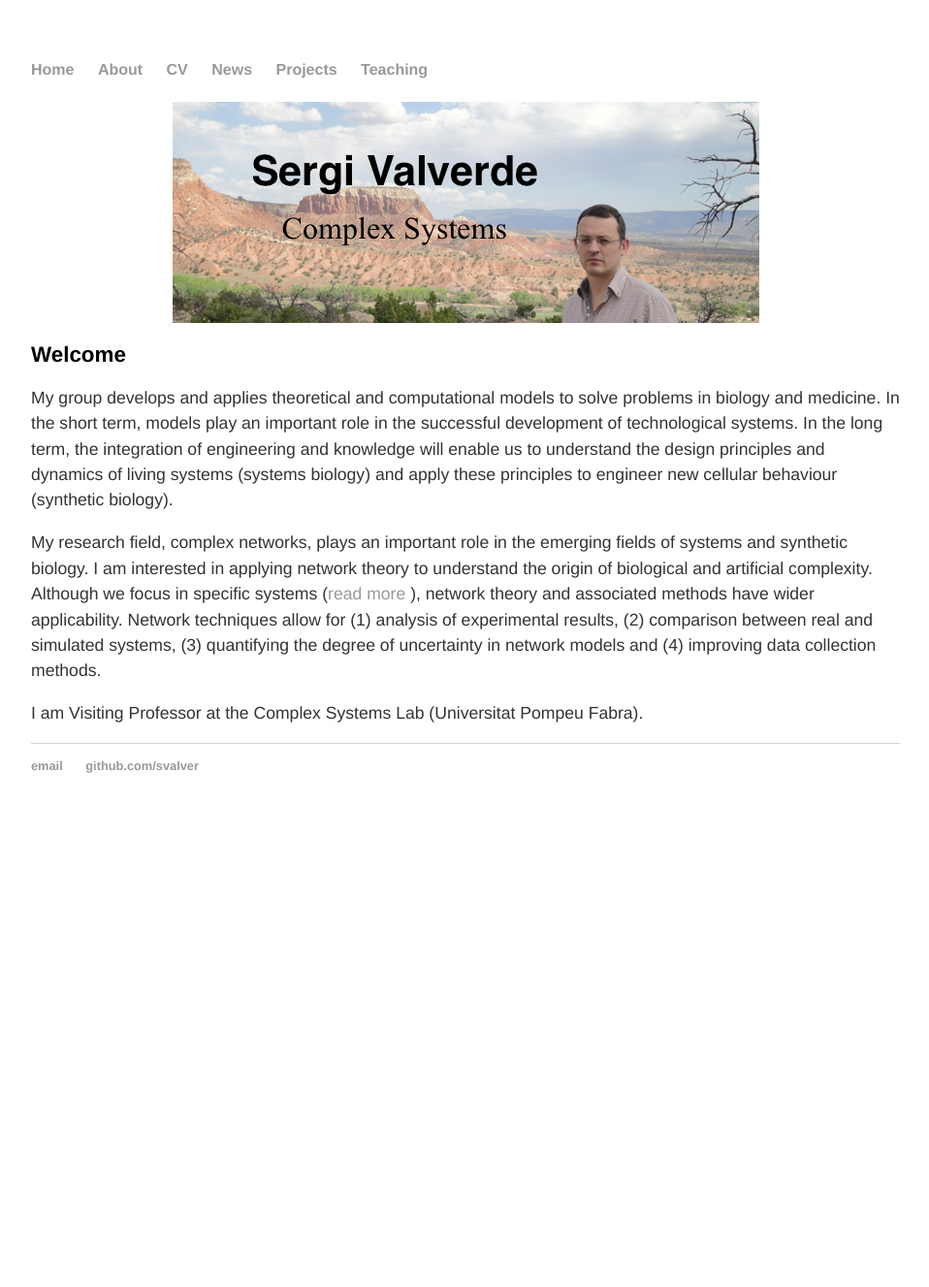
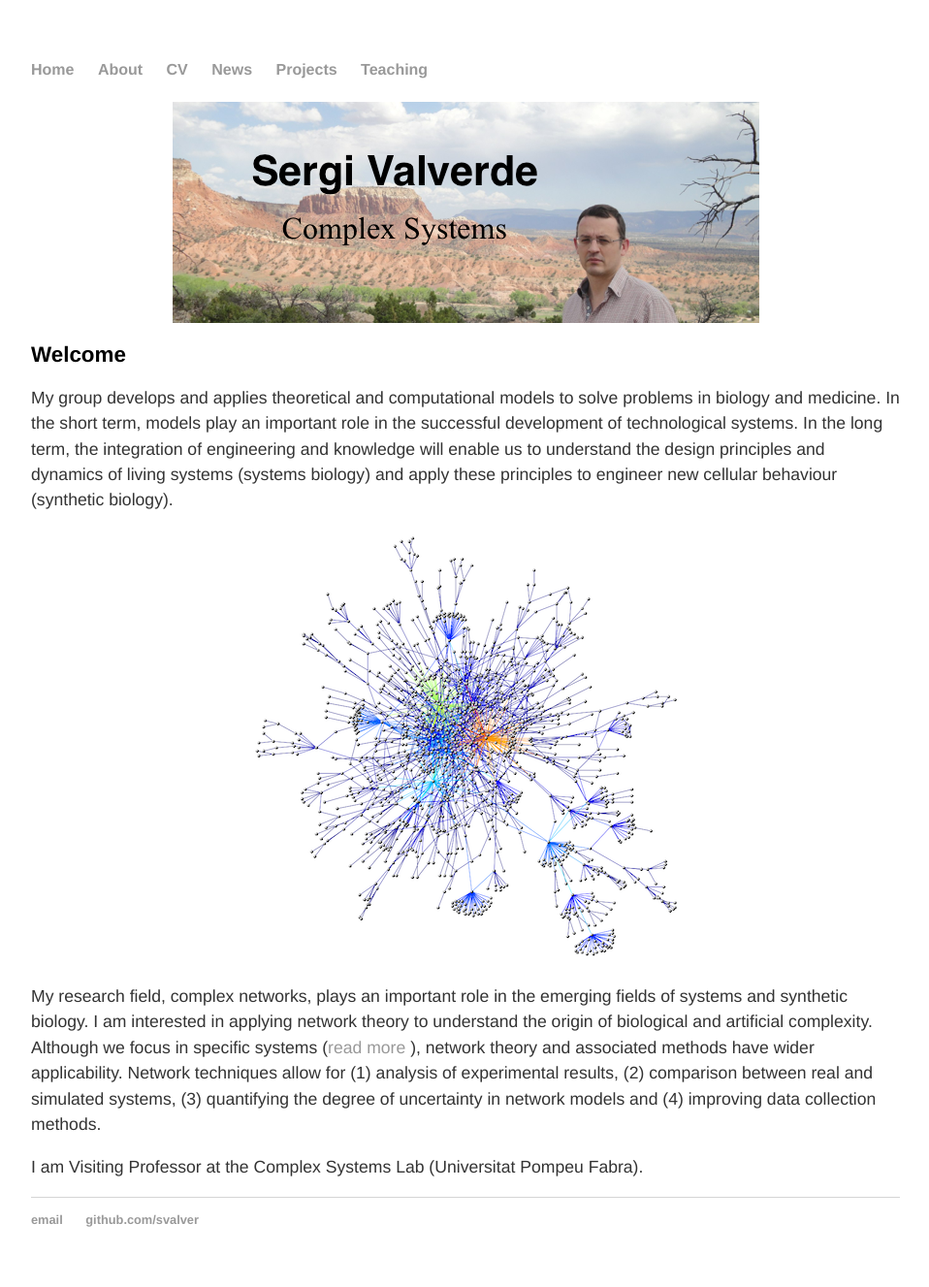
Before and after one commit to svalver/svalver.github.io, a Jekyll site: the page built from index.html, in a window 1280 px wide. Shown: the whole page at 97% size, without its empty margins (160-1118 px from the left). Built offline with Jekyll 4.4.1, drawn with Linux system fonts in a browser that asks for light colours; before the commit the page ends 900 px from its top, so only the background shows below that.

Commit message:
Upload rendering of the JDK 1.2 class collaboration network

```diff
--- a/index.html
+++ b/index.html
@@ -20,6 +20,9 @@ img {
 <p>My group develops and applies theoretical and computational models to solve problems in biology and medicine. In the short term, models play an important role in the successful development of technological systems. In the long term, the integration of engineering and knowledge will enable us to understand the design principles and dynamics of living systems (systems biology) and apply these principles to engineer new cellular behaviour (synthetic biology).
 </p>
 
+<p><img src = "images/JDK1_2_cc2_white.png"/></p>
+
+
 <p> My research field, complex networks, plays an important role in the emerging fields of systems and synthetic biology. I am interested in applying network theory to understand the origin of biological and artificial complexity.  Although we focus in specific systems (<a href="/about">read more </a>), network theory and associated methods have wider applicability. Network techniques allow for (1) analysis of experimental results, (2) comparison between real and simulated systems, (3) quantifying the degree of uncertainty in network models and (4) improving data collection methods.</p>
 
 <p>I am Visiting Professor at the Complex Systems Lab (Universitat Pompeu Fabra).</p>
```
Also changed, not shown: images/JDK1_2_cc2_white.png (added).
